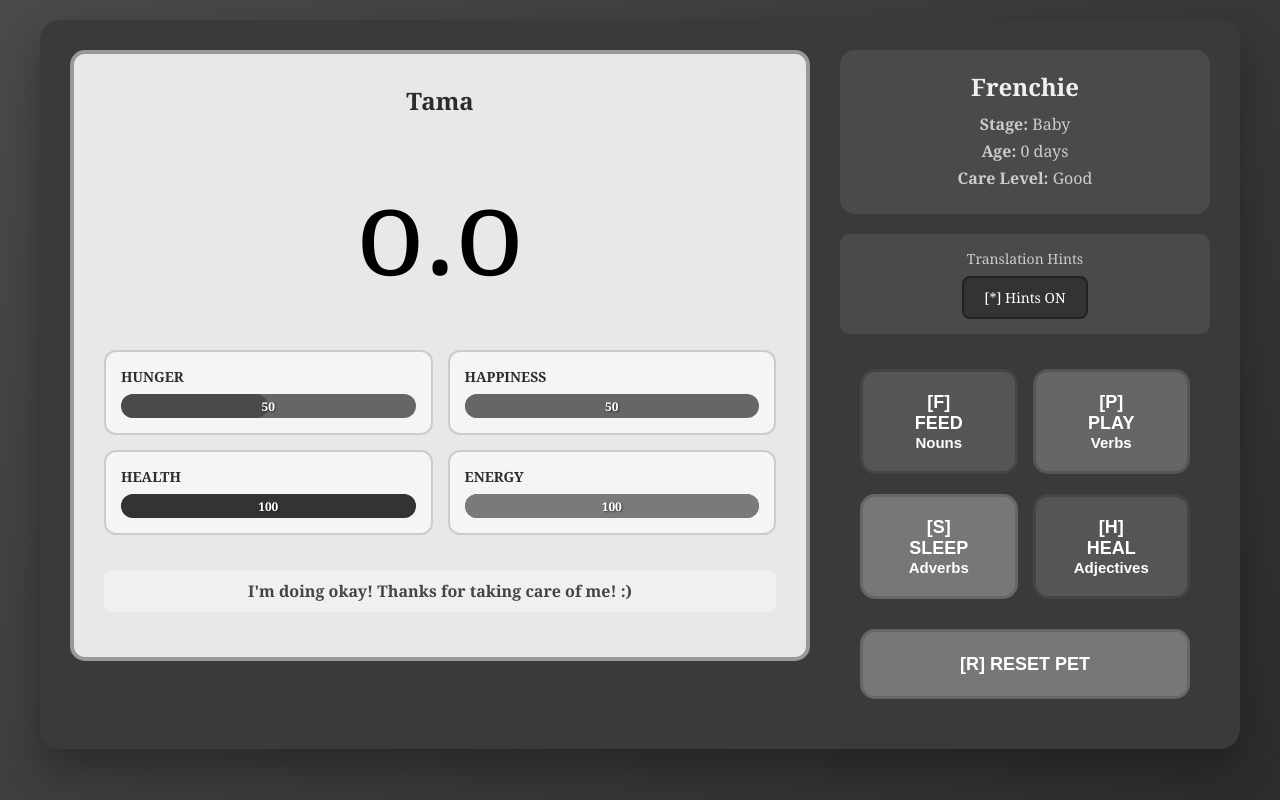
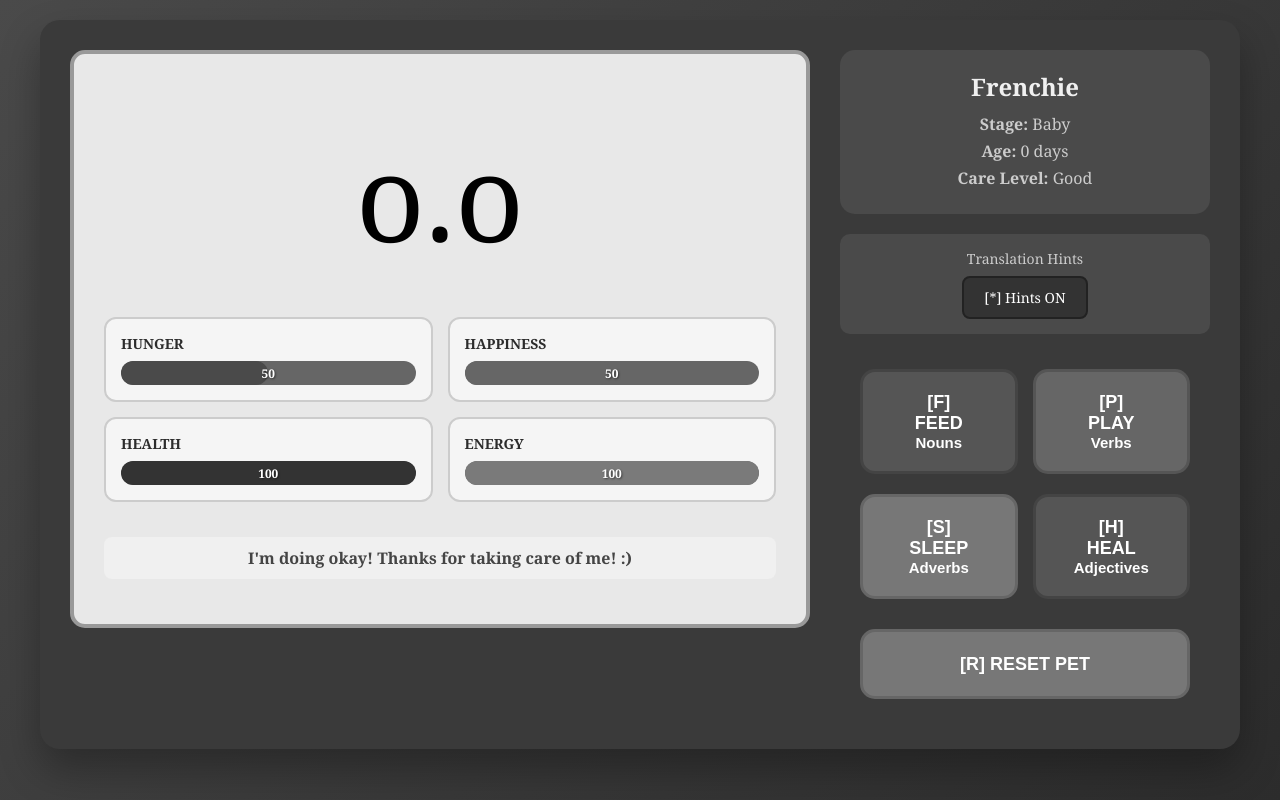
Before and after one commit to d-garfield/Tama-Project, a plain HTML site: page index.html in a window 1280 px wide. Drawn offline with Linux system fonts and the light colour scheme.

Commit message:
ascii a little

```diff
--- a/index.html
+++ b/index.html
@@ -566,7 +566,7 @@
     <script>
         // Pet object to store all stats and state
         let pet = {
-            name: 'Tama',
+            name: '',
             age: 0,
             hunger: 50,
             happiness: 50,
```
